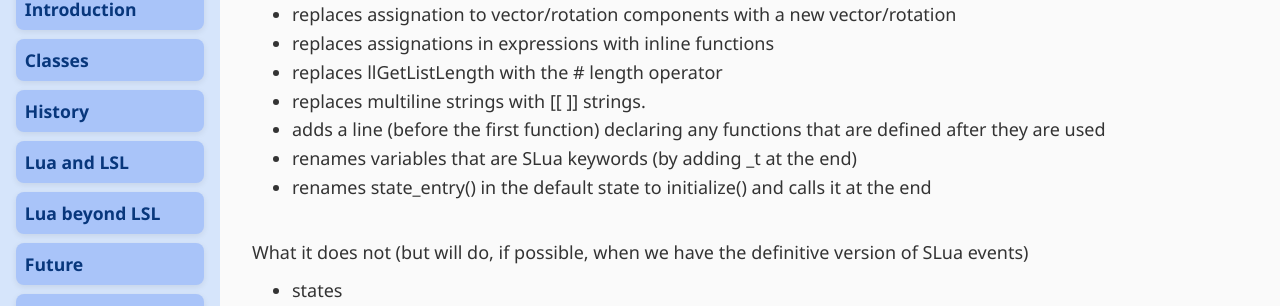
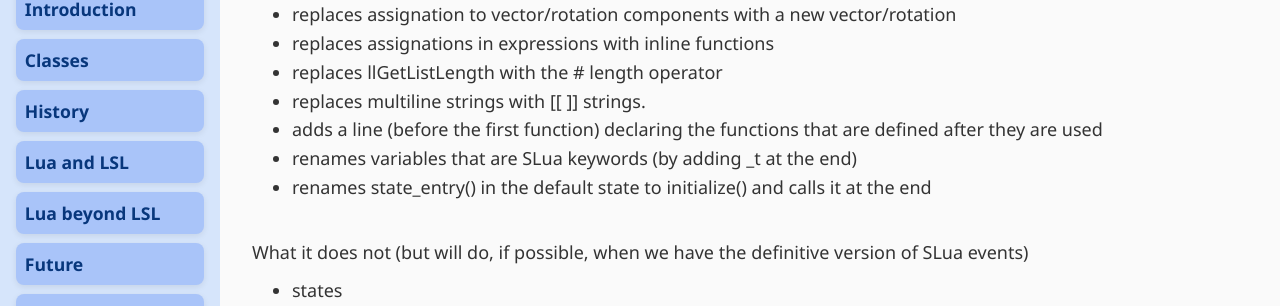
Before and after one commit to Suzanna-Linn/slua, a Jekyll site: the page built from docs/transpiler.md, in a window 1280 px wide and 900 px high, scrolled down 2026 px. Shown: the part 143-449 px from the top of the window. Built offline with Jekyll 4.4.1, drawn with Linux system fonts in a browser that asks for light colours; nearby versions of some CDN libraries; our own code applies the rules of GitHub Pages for plain Markdown files; comment, search, counter and statistics services are not loaded.

Commit message:
Update transpiler.md

```diff
--- a/docs/transpiler.md
+++ b/docs/transpiler.md
@@ -61,7 +61,7 @@
 - replaces assignations in expressions with inline functions
 - replaces llGetListLength with the # length operator
 - replaces multiline strings with [[ ]] strings.
-- adds a line (before the first function) declaring any functions that are defined after they are used
+- adds a line (before the first function) declaring the functions that are defined after they are used
 - renames variables that are SLua keywords (by adding _t at the end)
 - renames state_entry() in the default state to initialize() and calls it at the end
 
```
